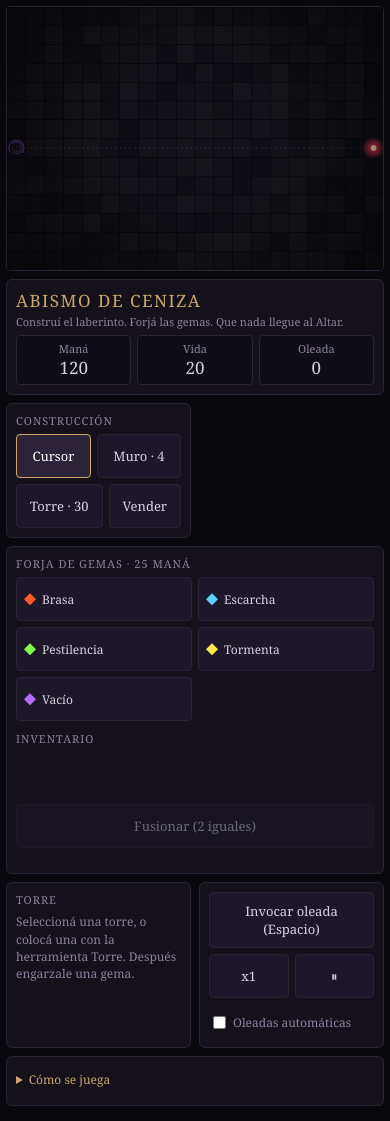
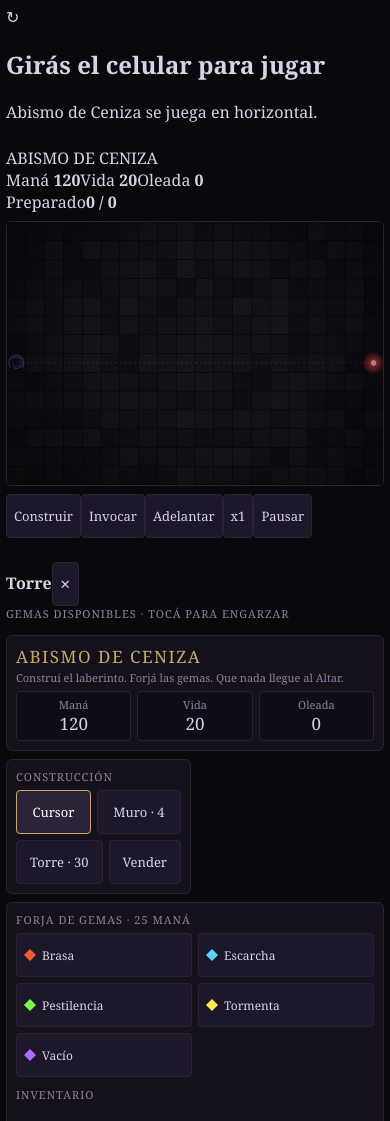
Before and after one commit to maxnannij/Aegis, a plain HTML site: page index.html in a window 390 px wide. Shown: the top 1121 px of the page. Drawn offline with Linux system fonts and the light colour scheme; animation ran at ten frames a second.

Commit message:
Add mobile gameplay shell and wave progress controls

```diff
--- a/index.html
+++ b/index.html
@@ -8,10 +8,28 @@
 </head>
 <body>
 <div id="app">
+  <div id="rotateNotice" aria-live="polite"><div class="rotate-icon">↻</div><h2>Girás el celular para jugar</h2><p>Abismo de Ceniza se juega en horizontal.</p></div>
+  <header id="mobileHud">
+    <div class="mobile-brand">ABISMO DE CENIZA</div>
+    <div class="mobile-stats"><span>Maná <b id="mMana">120</b></span><span>Vida <b id="mLives">20</b></span><span>Oleada <b id="mWave">0</b></span></div>
+    <div class="mobile-progress"><div class="progress-line"><span id="mWaveLabel">Preparado</span><b id="mWaveCount">0 / 0</b></div><div class="progress-track"><i id="mWaveFill"></i></div></div>
+  </header>
   <div id="stage">
     <canvas id="c"></canvas>
     <div id="over"><h2>Has caído</h2><p id="overTxt"></p><button id="again">Volver a intentarlo</button></div>
   </div>
+  <div id="mobileControls">
+    <button id="mBuild">Construir</button><button id="mWaveStart">Invocar</button><button id="mAdvance">Adelantar</button><button id="mSpeed">x1</button><button id="mPause">Pausar</button>
+  </div>
+  <div id="cellMenu" role="dialog" aria-label="Acciones de casilla"></div>
+  <div id="drawerShade"></div>
+  <aside id="towerDrawer" aria-label="Panel de torre">
+    <div class="drawer-head"><b>Torre</b><button id="drawerClose" aria-label="Cerrar">✕</button></div>
+    <div id="mobileTowerInfo"></div>
+    <p class="lbl">Gemas disponibles · Tocá para engarzar</p>
+    <div id="mobileGemList"></div>
+    <div id="mobileTowerActions"></div>
+  </aside>
   <div id="panel">
     <div class="box">
       <h1>Abismo de Ceniza</h1>
```
